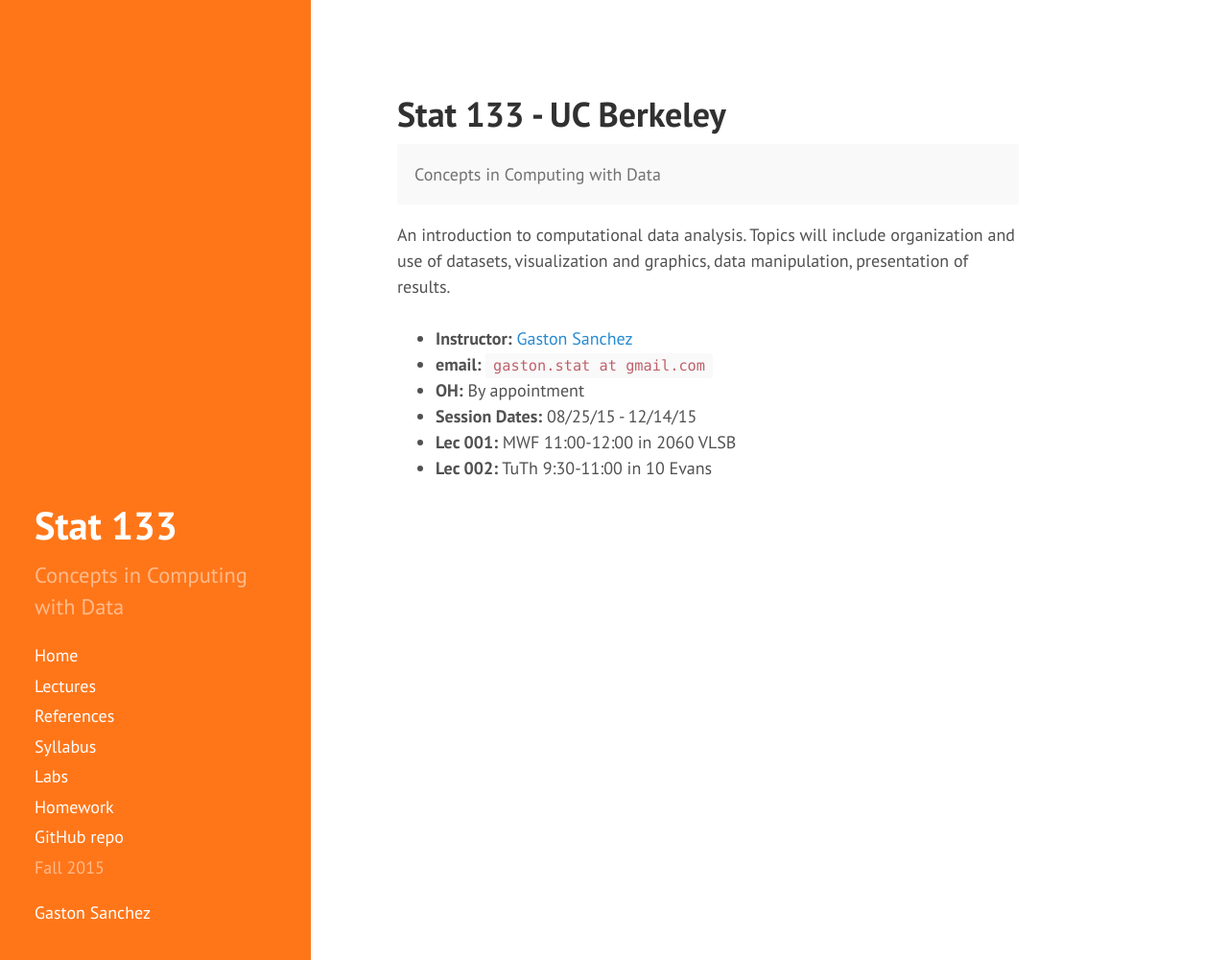
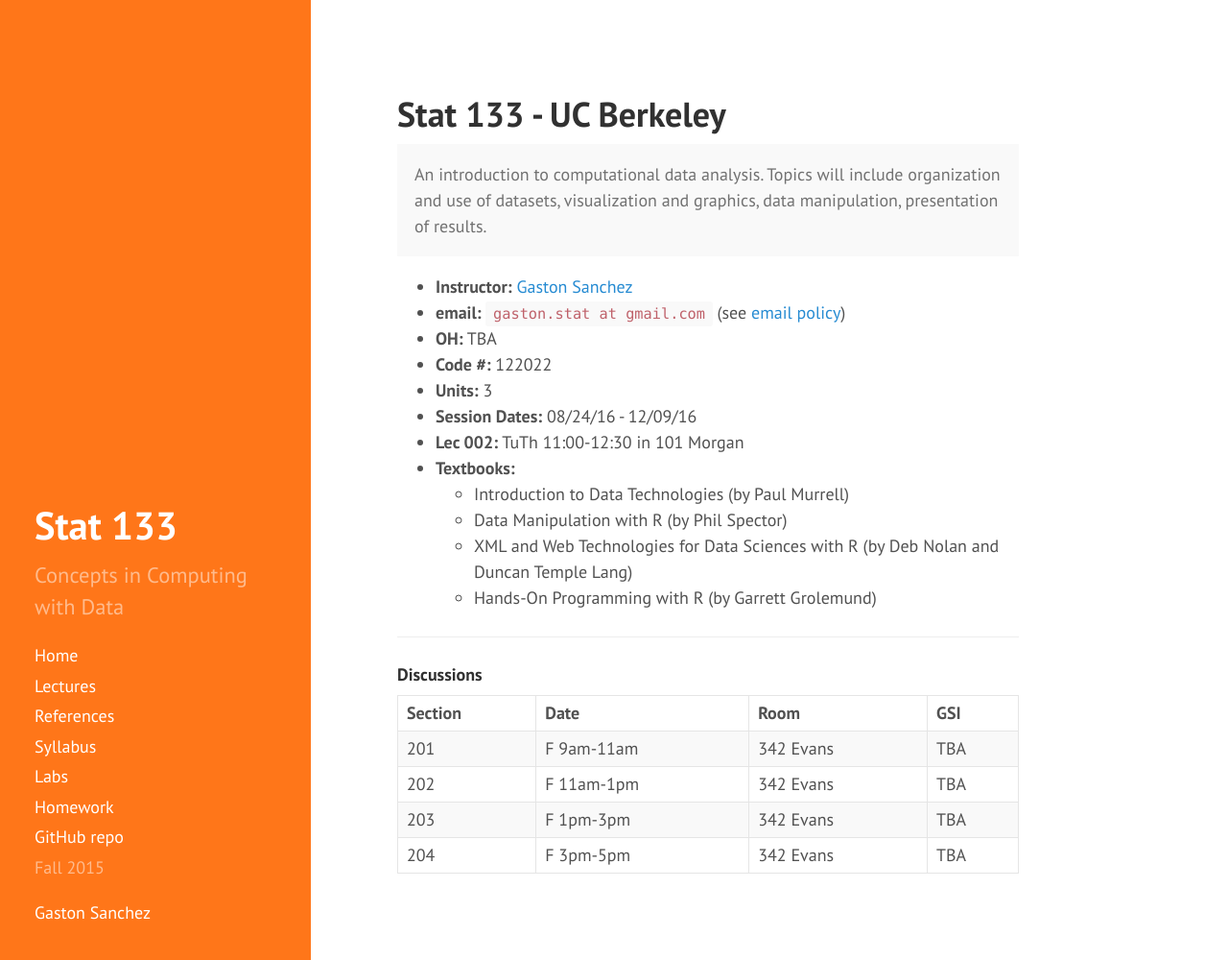
Before and after one commit to gastonstat/relic-stat133, a Jekyll site: the page built from index.html, in a window 1280 px wide and 1000 px high. Shown: the whole window at 96% size. Built offline with Jekyll 4.4.1, drawn with Linux system fonts in a browser that asks for light colours; nearby versions of some CDN libraries; the list of posts is cut into pages by our own code.

Commit message:
index: update index for fall 2016

```diff
--- a/index.html
+++ b/index.html
@@ -6,18 +6,65 @@
 <h1>Stat 133 - UC Berkeley</h1>
 
 <p class="message">
-  Concepts in Computing with Data
+	An introduction to computational data analysis. Topics will include organization and use of datasets, visualization and graphics, data manipulation, presentation of results.
 </p>
 
-An introduction to computational data analysis. Topics will include organization and use of datasets, visualization and graphics, data manipulation, presentation of results.
-<br>
-<br>
 
 <ul>
   <li><b>Instructor:</b> <a href="http://gastonsanchez.com">Gaston Sanchez</a>
-  <li><b>email:</b> <code>gaston.stat at gmail.com</code>
-  <li><b>OH:</b> By appointment</li>
-  <li><b>Session Dates:</b> 08/25/15 - 12/14/15 </li>
-  <li><b>Lec 001:</b> MWF 11:00-12:00 in 2060 VLSB</li>
-  <li><b>Lec 002:</b> TuTh 9:30-11:00 in 10 Evans</li>
-<ul>
+  <li><b>email:</b> <code>gaston.stat at gmail.com</code> (see <a href="syllabus#email-policy">email policy</a>)
+  <li><b>OH:</b> TBA</li>
+  <li><b>Code #:</b> 122022</li>
+  <li><b>Units:</b> 3</li>
+  <li><b>Session Dates:</b> 08/24/16 - 12/09/16 </li>
+  <li><b>Lec 002:</b> TuTh 11:00-12:30 in 101 Morgan</li>
+  <li><b>Textbooks:</b>
+    <ul>
+      <li>Introduction to Data Technologies (by Paul Murrell)</li>
+      <li>Data Manipulation with R (by Phil Spector)</li>
+      <li>XML and Web Technologies for Data Sciences with R (by Deb Nolan and Duncan Temple Lang)</li>
+      <li>Hands-On Programming with R (by Garrett Grolemund)</li>
+    </ul>
+  </li>
+</ul>
+
+<hr>
+
+<h4>Discussions</h4>
+
+<table>
+  <thead>
+    <tr>
+      <th align="left">Section</th>
+      <th align="left">Date</th>
+      <th align="left">Room</th>
+      <th align="left">GSI</th>
+    </tr>
+  </thead>
+  <tbody>
+    <tr>
+      <td>201</td>
+      <td>F 9am-11am</td>
+      <td>342 Evans</td>
+      <td>TBA</td>
+    </tr>
+    <tr>
+      <td>202</td>
+      <td>F 11am-1pm</td>
+      <td>342 Evans</td>
+      <td>TBA</td>
+    </tr>
+    <tr>
+      <td>203</td>
+      <td>F 1pm-3pm</td>
+      <td>342 Evans</td>
+      <td>TBA</td>
+    </tr>
+    <tr>
+      <td>204</td>
+      <td>F 3pm-5pm</td>
+      <td>342 Evans</td>
+      <td>TBA</td>
+    </tr>
+  </tbody>
+</table>
```
